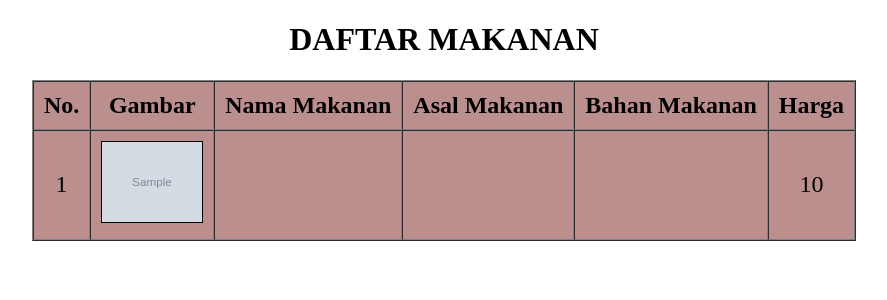
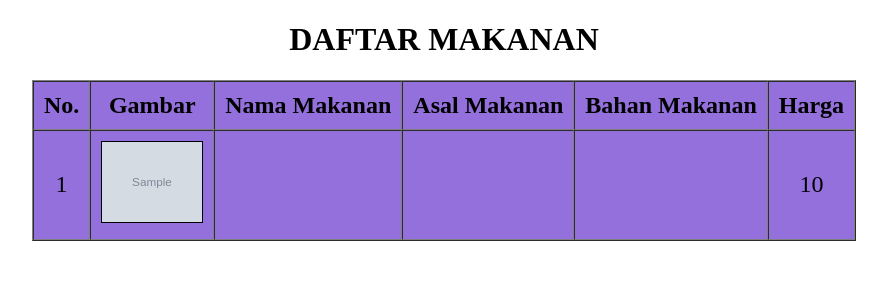
Before and after one commit to Yanidann/pw2020_193040022, a PHP site: page / in a window 1280 px wide. Shown: the top 300 px of the page, without its empty margins (196-1083 px from the left). Run offline with PHP 8.4, Linux system fonts and the light colour scheme; tables that the repository leaves empty or names only in its code hold one stand-in row (values such as "Sample post"); grey boxes marked "Sample" are stand-in pictures; data that the repository does not hold is empty.

Commit message:
PRAKTIKUM MODUL 5

```diff
--- a/praktikum/P5_SENIN13_193040022/latihan5b/index.php
+++ b/praktikum/P5_SENIN13_193040022/latihan5b/index.php
@@ -18,7 +18,7 @@
             margin : auto;
             text-align : center;
             font-size : x-large;
-            background-color: #BC8F8F;
+            background-color: #9370DB;
 
         }
         img {
```
